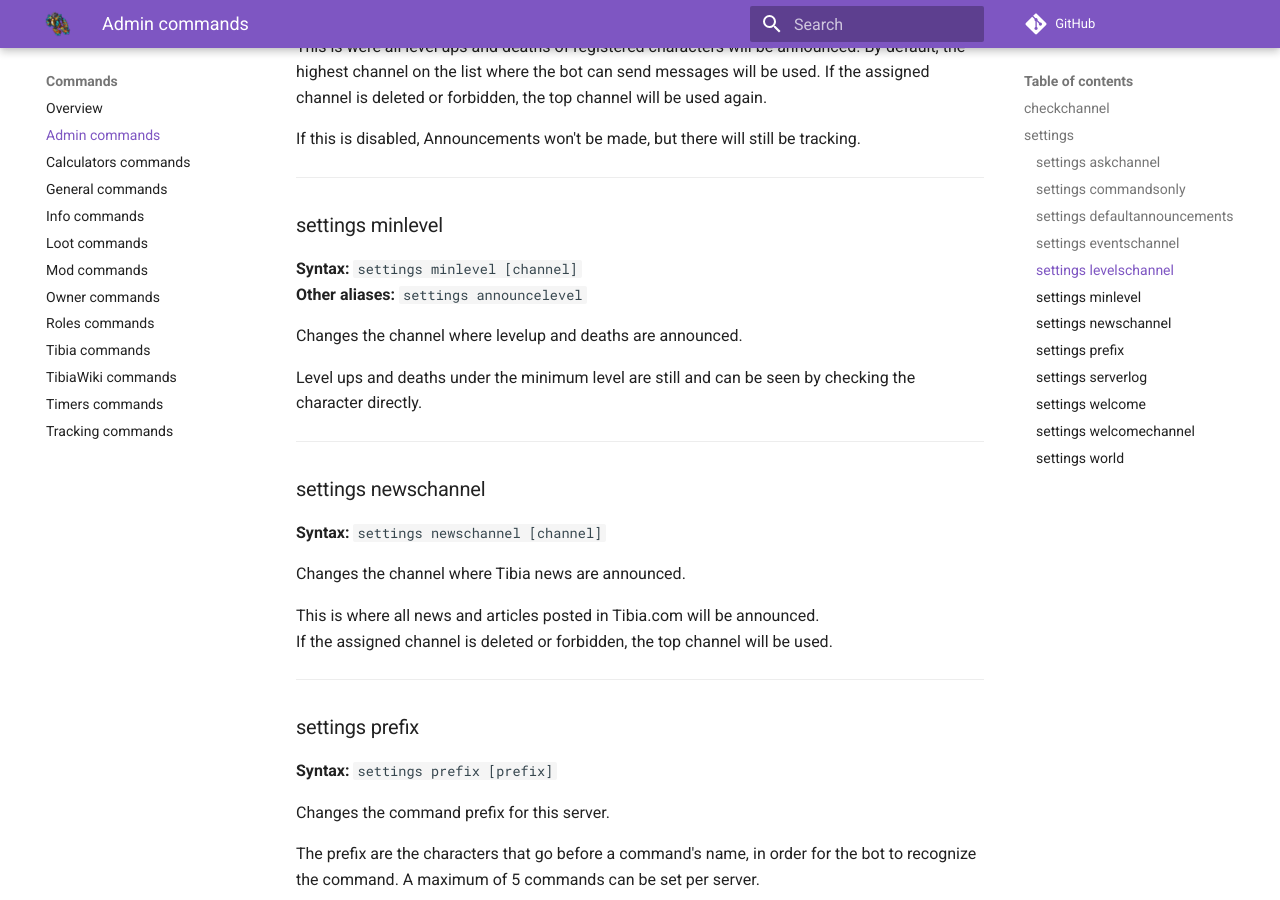
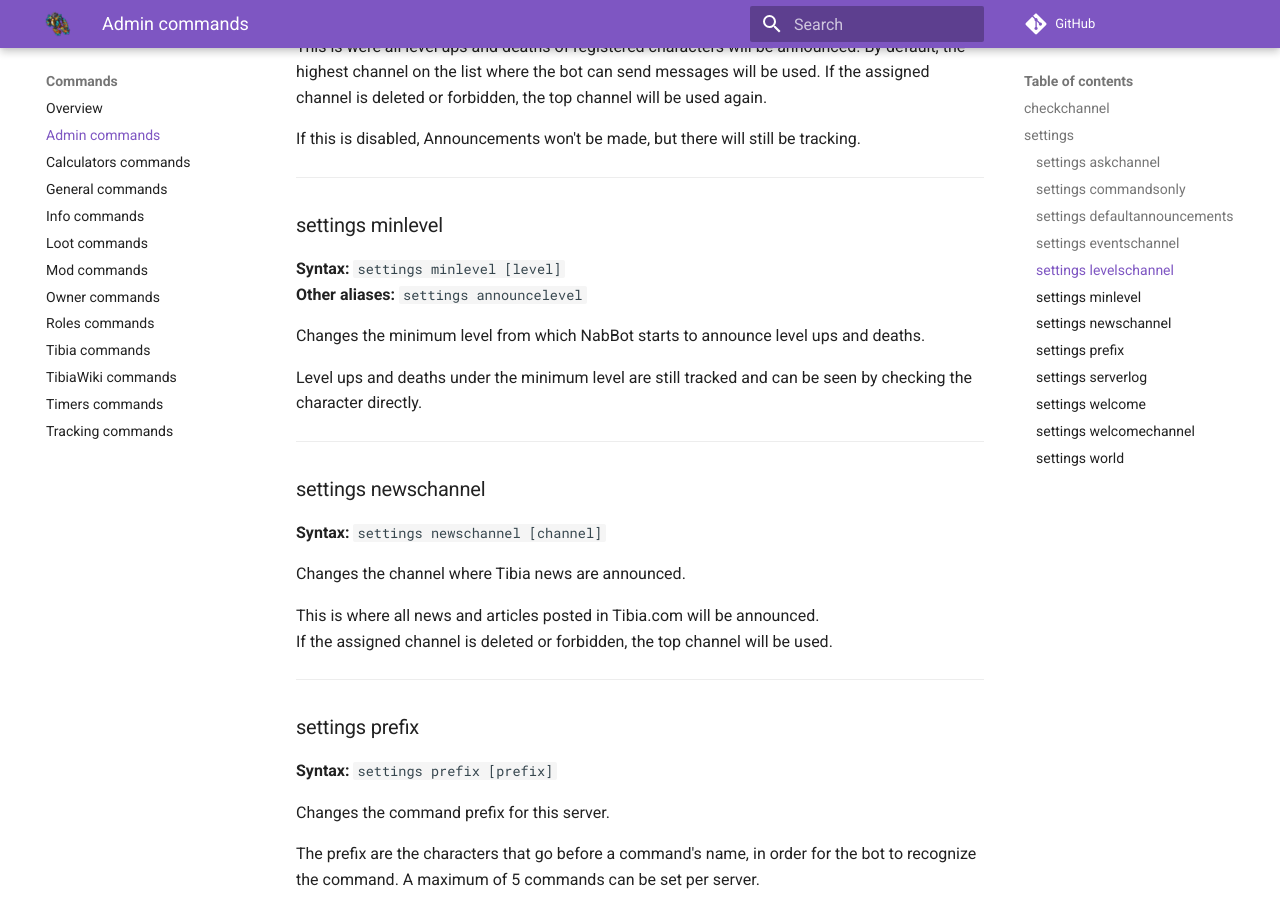
Before and after one commit to Galarzaa90/NabBot, an MkDocs documentation site: the page built from docs/commands/admin.md, in a window 1280 px wide and 900 px high, scrolled down 2145 px. Built offline with MkDocs 1.6.1 and Material for MkDocs 9.7.7, drawn with Linux system fonts in a browser that asks for light colours; comment, search, counter and statistics services are not loaded.

Commit message:
Fix minlevel doc

```diff
--- a/docs/commands/admin.md
+++ b/docs/commands/admin.md
@@ -90,12 +90,12 @@ If this is disabled, Announcements won't be made, but there will still be tracki
 ----
 
 ### settings minlevel
-**Syntax:** `settings minlevel [channel]`
+**Syntax:** `settings minlevel [level]`
 **Other aliases:** `settings announcelevel`
 
-Changes the channel where levelup and deaths are announced.
+Changes the minimum level from which NabBot starts to announce level ups and deaths.
 
-Level ups and deaths under the minimum level are still and can be seen by checking the character directly.
+Level ups and deaths under the minimum level are still tracked and can be seen by checking the character directly.
 
 ----
 
```
